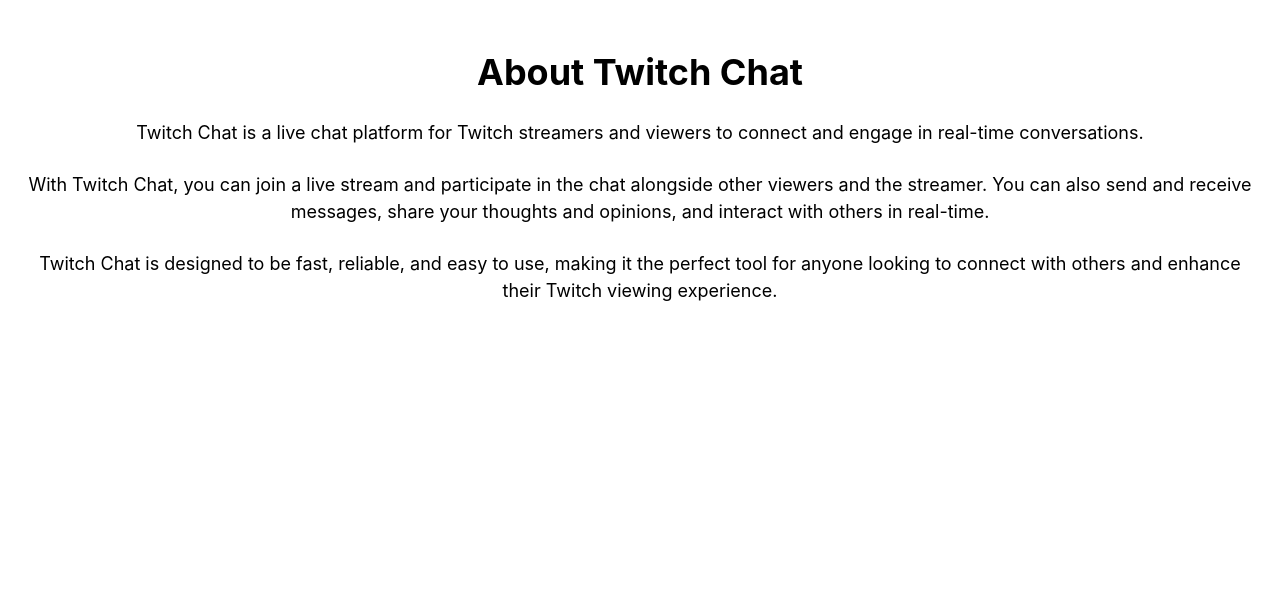
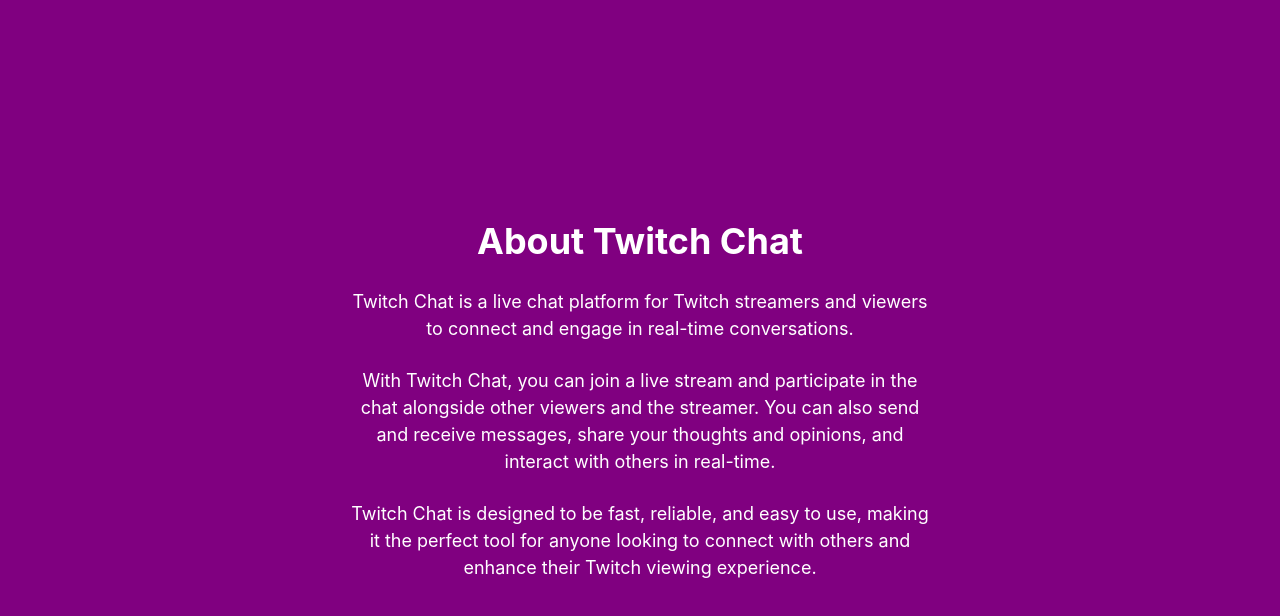
Before and after one commit to ronnahom96/twitch-chat-client, a React (Create React App) app: page /about in a window 1280 px wide. Shown: the top 616 px of the page. Built offline with nearby package versions, Linux system fonts and the light colour scheme.

Commit message:
improve about look

```diff
--- a/src/pages/about/About.module.css
+++ b/src/pages/about/About.module.css
@@ -1,7 +1,21 @@
+.aboutContainer {
+  height: 100vh;
+  width: 100%;
+  background-color: purple;
+  display: flex;
+  justify-content: center;
+  align-items: center;
+  color: white;
+}
+
+.aboutContent {
+  text-align: center;
+  width: 50%;
+}
+
 h1 {
-  text-align: center;
   font-size: 36px;
-  margin-top: 50px;
+  margin-bottom: 20px;
 }
 
 p {
--- a/src/pages/about/About.tsx
+++ b/src/pages/about/About.tsx
@@ -1,9 +1,10 @@
 import React from "react";
-import './About.module.css';
+import styles from './About.module.css';
 
 const About: React.FC = () => {
   return (
-    <div>
+    <div className={styles.aboutContainer}>
+      <div className={styles.aboutContent}>
         <h1>About Twitch Chat</h1>
         <p>
           Twitch Chat is a live chat platform for Twitch streamers and viewers to
@@ -21,6 +22,7 @@
           their Twitch viewing experience.
         </p>
       </div>
+    </div>
   );
 };
 
```
Lines whose indentation alone changed are shown as unchanged.
